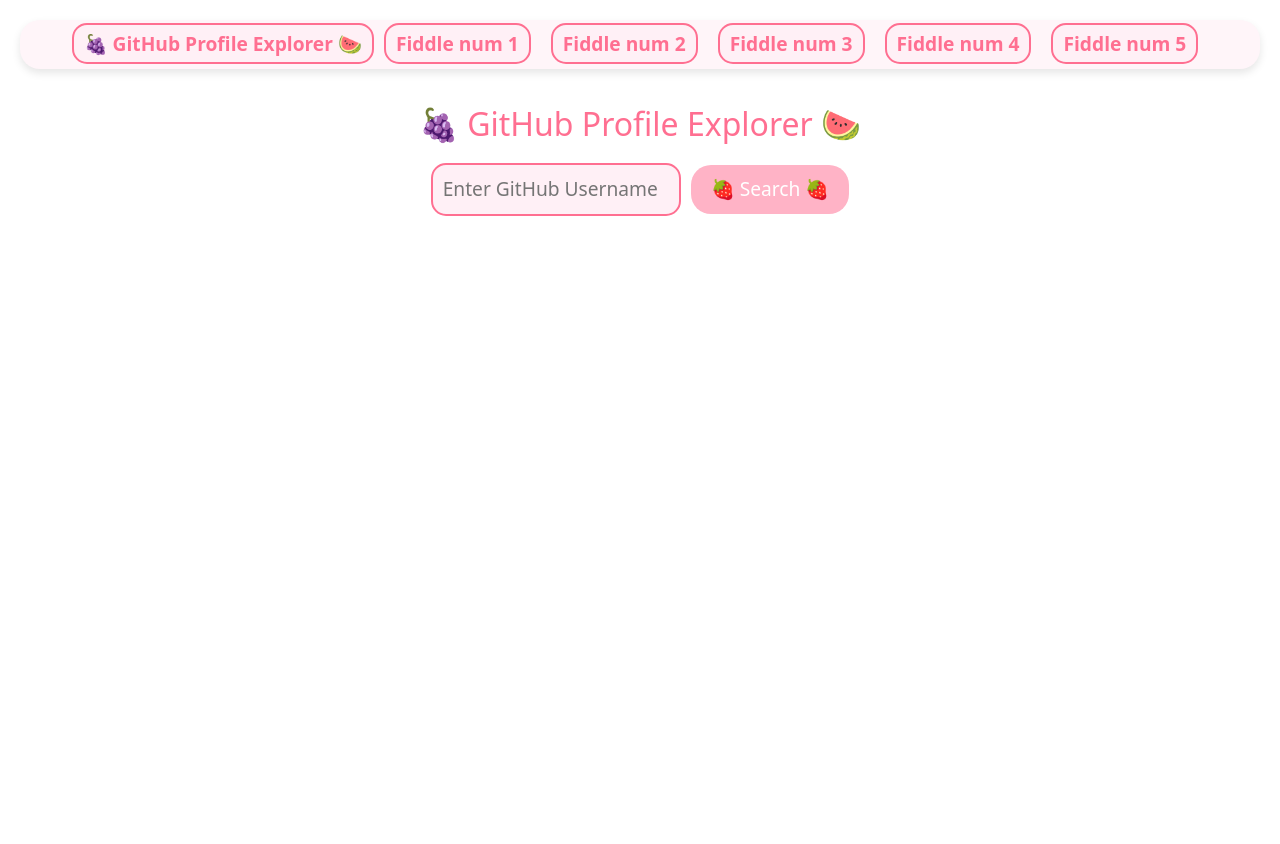
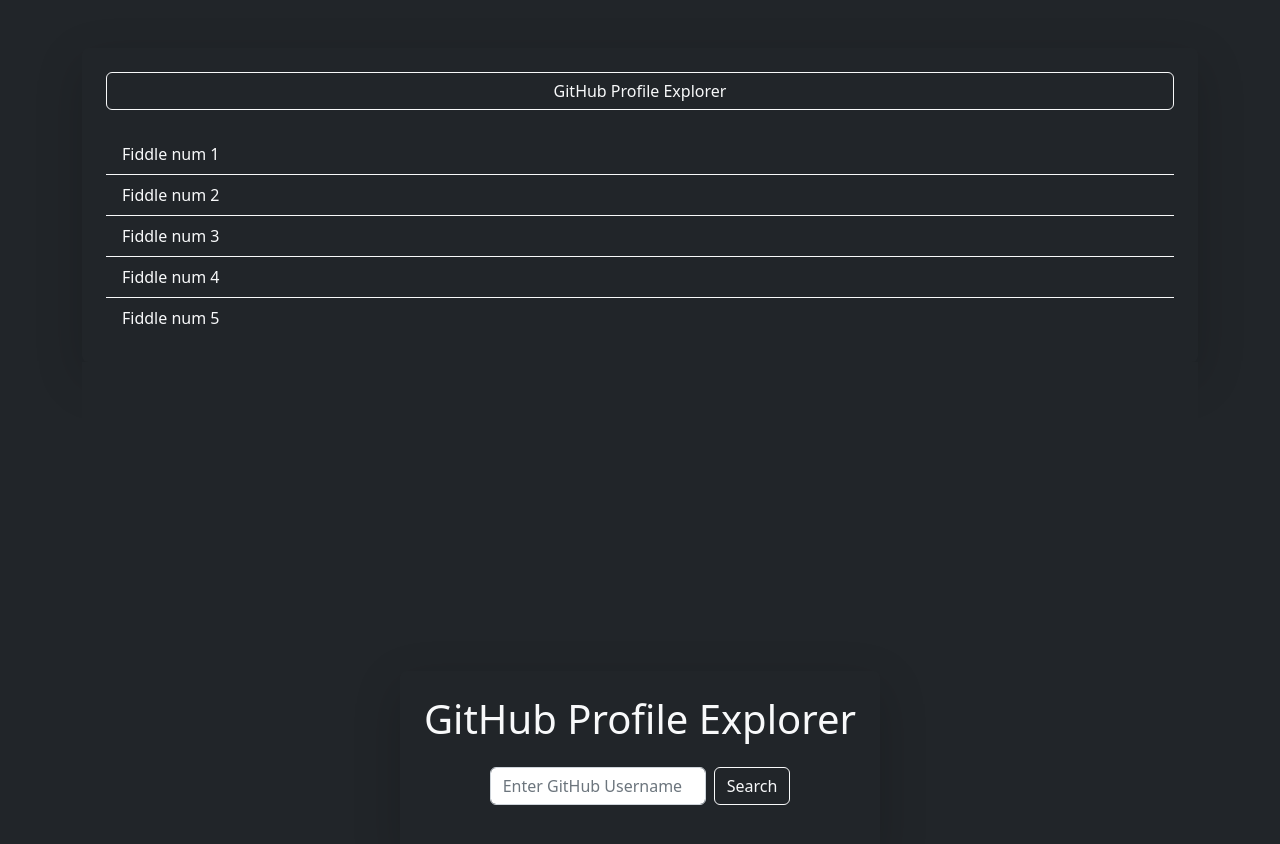
Before and after one commit to MOURAD-TULIMAT/ReactJsFiddling, a React (Vite) app: page /ReactJsFiddling/FiddlingGroup/github-explorer in a window 1280 px wide. Shown: the top 844 px of the page. Before the commit the page ends 800 px from the top, so only its background shows below. Built offline with nearby package versions, Linux system fonts and the light colour scheme.

Commit message:
update styling

```diff
--- a/package.json
+++ b/package.json
@@ -16,6 +16,7 @@
   },
   "dependencies": {
     "@types/react-router-dom": "^5.3.3",
+    "animate.css": "^4.1.1",
     "bootstrap": "^5.2.3",
     "react": "^18.2.0",
     "react-dom": "^18.2.0",
--- a/src/App.tsx
+++ b/src/App.tsx
@@ -1,9 +1,13 @@
 import FiddlingGroup from "./components/FiddlingGroup";
+import "bootstrap/dist/css/bootstrap.min.css"; // Import Bootstrap
+import "./App.css"; // Add your additional global styles here if needed
+
 function App() {
   return (
-    <div>
+    <div className="container-fluid bg-dark min-vh-100 text-light d-flex justify-content-center align-items-center">
       <FiddlingGroup />
     </div>
   );
 }
+
 export default App;
--- /dev/null
+++ b/src/assets/style/FiddlingGroup.css
@@ -0,0 +1,23 @@
+.fiddling-container {
+    background-color: #1c1c1e;
+    border-radius: 8px;
+    padding: 20px;
+    box-shadow: 0 4px 8px rgba(0, 0, 0, 0.3);
+  }
+
+  .list-group-item {
+    transition: transform 0.2s ease-in-out;
+  }
+
+  .list-group-item:hover {
+    transform: scale(1.05);
+  }
+
+  .fiddling-container .btn {
+    transition: background-color 0.3s ease, transform 0.3s ease;
+  }
+
+  .fiddling-container .btn:hover {
+    background-color: #343a40;
+    transform: scale(1.1);
+  }
--- a/src/assets/style/Fruity.css
+++ /dev/null
@@ -1,146 +0,0 @@
-body {
-    background-color: #ffe0e9;
-    font-family: "Comic Sans MS", "Comic Sans", cursive;
-  }
-
-  .fiddling-container {
-    padding: 20px;
-    text-align: center;
-  }
-
-  .fruity-link {
-    color: #ff6f91;
-    text-decoration: none;
-    font-size: 1.5em;
-    font-weight: bold;
-    background-color: #fff0f6;
-    padding: 10px 20px;
-    border-radius: 20px;
-    border: 2px solid #ff6f91;
-    transition: background-color 0.3s ease;
-  }
-
-  .fruity-link:hover {
-    background-color: #ffb3c6;
-  }
-
-  .fruity-item {
-    margin: 10px 0;
-    list-style-type: none;
-  }
-
-  .fruity-button {
-    background-color: #ffb3c6;
-    border: none;
-    padding: 10px 20px;
-    color: white;
-    font-size: 1.5em;
-    border-radius: 20px;
-    cursor: pointer;
-    transition: background-color 0.3s ease;
-  }
-
-  .fruity-button:hover {
-    background-color: #ff6f91;
-  }
-
-  ul.fiddling-list {
-    padding: 0;
-  }
-
-  ul.fiddling-list li {
-    margin: 10px;
-    display: inline-block;
-  }
-
-  .fiddling-list {
-    padding: 20px;
-    border-radius: 20px;
-    background-color: #fff5f9;
-    box-shadow: 0 4px 8px rgba(0, 0, 0, 0.1);
-  }
-
-  body {
-    background-color: #ffe0e9;
-    font-family: "Comic Sans MS", "Comic Sans", cursive;
-  }
-
-  .profile-explorer-container {
-    text-align: center;
-    padding: 20px;
-  }
-
-  .fruity-title {
-    font-size: 2em;
-    color: #ff6f91;
-    margin-bottom: 20px;
-  }
-
-  .fruity-form {
-    display: inline-block;
-    margin-bottom: 20px;
-  }
-
-  .fruity-input {
-    padding: 10px;
-    border-radius: 15px;
-    border: 2px solid #ff6f91;
-    outline: none;
-    font-size: 1.2em;
-    margin-right: 10px;
-    width: 250px;
-    background-color: #fff0f6;
-  }
-
-  .fruity-button {
-    padding: 10px 20px;
-    background-color: #ffb3c6;
-    border: none;
-    color: white;
-    font-size: 1.2em;
-    border-radius: 20px;
-    cursor: pointer;
-    transition: background-color 0.3s ease;
-  }
-
-  .fruity-button:hover {
-    background-color: #ff6f91;
-  }
-
-  .fruity-error {
-    color: red;
-    font-size: 1.2em;
-  }
-
-  .profile-details {
-    margin-top: 20px;
-  }
-
-  .fruity-card {
-    background-color: #fff5f9;
-    border-radius: 20px;
-    padding: 20px;
-    box-shadow: 0 4px 8px rgba(0, 0, 0, 0.1);
-    display: inline-block;
-  }
-
-  .fruity-avatar {
-    border-radius: 50%;
-    margin: 10px 0;
-  }
-
-  .fruity-link {
-    color: #ff6f91;
-    text-decoration: none;
-    font-size: 1.2em;
-    font-weight: bold;
-    background-color: #fff0f6;
-    padding: 5px 10px;
-    border-radius: 15px;
-    border: 2px solid #ff6f91;
-    transition: background-color 0.3s ease;
-  }
-
-  .fruity-link:hover {
-    background-color: #ffb3c6;
-  }
--- /dev/null
+++ b/src/assets/style/GitHubProfileExplorer.css
@@ -0,0 +1,66 @@
+/* Make the entire page have a dark background and text colors */
+body {
+  background-color: #121212;
+  color: #ffffff;
+  font-family: 'Roboto', sans-serif;
+}
+
+.profile-explorer-container {
+  background-color: #1c1c1e;
+  border-radius: 8px;
+  padding: 20px;
+  box-shadow: 0 4px 8px rgba(0, 0, 0, 0.3);
+  transition: all 0.3s ease;
+}
+
+.profile-details {
+  transition: transform 0.2s ease-in-out;
+}
+
+.profile-details:hover {
+  transform: scale(1.05);
+}
+
+.search-form {
+  animation-duration: 1s;
+  animation-timing-function: ease-in-out;
+}
+
+.search-form .form-control {
+  transition: transform 0.3s ease-in-out;
+}
+
+.search-form .form-control:hover {
+  transform: scale(1.05);
+}
+
+.profile-explorer-container .btn {
+  transition: background-color 0.3s ease, transform 0.3s ease;
+}
+
+.profile-explorer-container .btn:hover {
+  background-color: #343a40;
+  transform: scale(1.1);
+}
+
+/* Ensuring the search form appears with a fade-in-down animation */
+input.form-control {
+  animation: fadeInDown 1s;
+}
+
+/* Adding a shake animation for error messages */
+@keyframes shakeX {
+  0%, 100% {
+    transform: translateX(0);
+  }
+  25%, 75% {
+    transform: translateX(-5px);
+  }
+  50% {
+    transform: translateX(5px);
+  }
+}
+
+p.text-danger {
+  animation: shakeX 0.5s ease-in-out;
+}
--- a/src/components/FiddlingGroup.tsx
+++ b/src/components/FiddlingGroup.tsx
@@ -1,7 +1,8 @@
 import { Routes, Route, Link, useNavigate } from "react-router-dom";
 import { useState } from "react";
 import GitHubProfileExplorer from "../pages/GitHubProfileExplorer";
-import "../assets/style/Fruity.css";
+import "bootstrap/dist/css/bootstrap.min.css";
+import "../assets/style/FiddlingGroup.css";
 
 function FiddlingGroup() {
   const [showList, setShowList] = useState(true);
@@ -25,45 +26,52 @@
   ];
 
   return (
-    <>
-      <div className="fiddling-container">
-        <ul className="fiddling-list">
+    <div className="container my-5 text-light">
+      <div className="fiddling-container p-4 bg-dark rounded shadow-lg">
         {showList ? (
           <>
             <Link
               to="ReactJsFiddling/FiddlingGroup/github-explorer"
               onClick={handleExplorerClick}
-                className="fruity-link"
+              className="btn btn-outline-light mb-4 w-100 animate__animated animate__fadeIn"
             >
-                🍇 GitHub Profile Explorer 🍉
+              GitHub Profile Explorer
             </Link>
+            <ul className="list-group list-group-flush">
               {items.map((item, index) => (
-                <li key={index} className="fiddle-item fruity-item">
+                <li
+                  key={index}
+                  className="list-group-item bg-dark text-light border-light animate__animated animate__fadeInUp"
+                >
                   <a
                     href="https://www.youtube.com/watch?v=dQw4w9WgXcQ"
                     target="_blank"
                     rel="noopener noreferrer"
-                    className="fruity-link"
+                    className="text-decoration-none text-light"
                   >
                     {item}
                   </a>
                 </li>
               ))}
+            </ul>
           </>
         ) : (
           <>
-              <button onClick={handleBackClick} className="fruity-button">
-                🍓 Back 🍓
+            <button
+              onClick={handleBackClick}
+              className="btn btn-outline-light mb-4 animate__animated animate__fadeInLeft"
+            >
+              Back
             </button>
             <Link
               to="ReactJsFiddling/FiddlingGroup/github-explorer"
-                className="fruity-link"
+              className="btn btn-outline-light animate__animated animate__fadeInRight"
             >
-                🍇 GitHub Profile Explorer 🍉
+              GitHub Profile Explorer
             </Link>
           </>
         )}
-        </ul>
+      </div>
       <Routes>
         <Route
           path="ReactJsFiddling/FiddlingGroup/github-explorer"
@@ -71,7 +79,6 @@
         />
       </Routes>
     </div>
-    </>
   );
 }
 
--- a/src/pages/GitHubProfileExplorer.tsx
+++ b/src/pages/GitHubProfileExplorer.tsx
@@ -1,5 +1,6 @@
 import React, { useState } from "react";
-import "../assets/style/Fruity.css";
+import "bootstrap/dist/css/bootstrap.min.css";
+import "../assets/style/GitHubProfileExplorer.css"; // For additional custom styles
 
 const GitHubProfileExplorer: React.FC = () => {
   const [username, setUsername] = useState<string>("");
@@ -29,33 +30,44 @@
   };
 
   return (
-    <div className="profile-explorer-container">
-      <h1 className="fruity-title">🍇 GitHub Profile Explorer 🍉</h1>
-      <form onSubmit={handleSubmit} className="fruity-form">
+    <div className="container-fluid bg-dark min-vh-100 d-flex justify-content-center align-items-center text-light">
+      <div className="profile-explorer-container p-4 bg-dark rounded shadow-lg animate__animated animate__fadeIn">
+        <h1 className="text-center mb-4">GitHub Profile Explorer</h1>
+        <form
+          onSubmit={handleSubmit}
+          className="d-flex justify-content-center mb-4 search-form"
+        >
           <input
             type="text"
             value={username}
             onChange={(e) => setUsername(e.target.value)}
             placeholder="Enter GitHub Username"
-          className="fruity-input"
+            className="form-control w-50 me-2 animate__animated animate__fadeInDown"
           />
-        <button type="submit" className="fruity-button">
-          🍓 Search 🍓
+          <button
+            type="submit"
+            className="btn btn-outline-light animate__animated animate__fadeInRight"
+          >
+            Search
           </button>
         </form>
 
-      {error && <p className="fruity-error">{error}</p>}
+        {error && (
+          <p className="text-danger text-center animate__animated animate__shakeX">
+            {error}
+          </p>
+        )}
 
         {profileData && (
-        <div className="profile-details fruity-card">
+          <div className="profile-details text-center animate__animated animate__fadeInUp">
             <h2>{profileData.name}</h2>
             <img
               src={profileData.avatar_url}
               alt={profileData.name}
               width="150"
-            className="fruity-avatar"
+              className="rounded-circle mt-3"
             />
-          <p>{profileData.bio}</p>
+            <p className="mt-3">{profileData.bio}</p>
             <p>Followers: {profileData.followers}</p>
             <p>Following: {profileData.following}</p>
             <p>Public Repos: {profileData.public_repos}</p>
@@ -63,12 +75,13 @@
               href={profileData.html_url}
               target="_blank"
               rel="noopener noreferrer"
-            className="fruity-link"
+              className="btn btn-outline-light mt-3"
             >
-            View Profile 🍍
+              View Profile
             </a>
           </div>
         )}
+      </div>
     </div>
   );
 };
```
Also changed, not shown: 1 other file (tests, documents, lock files or other folders). Lines whose indentation alone changed are shown as unchanged.
